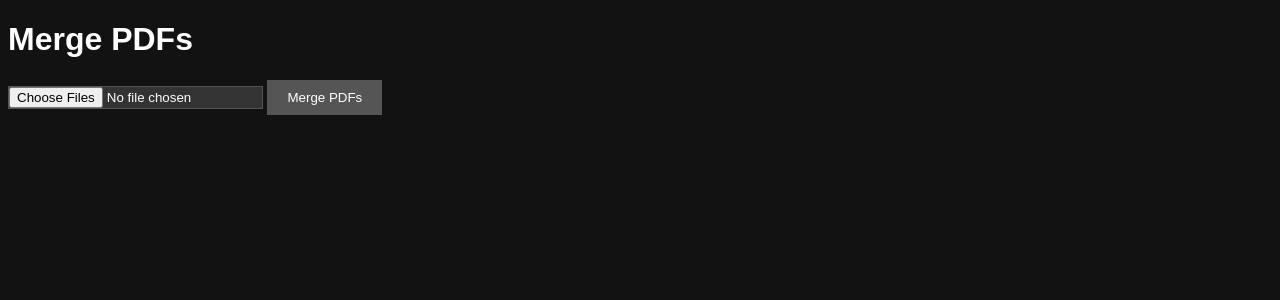
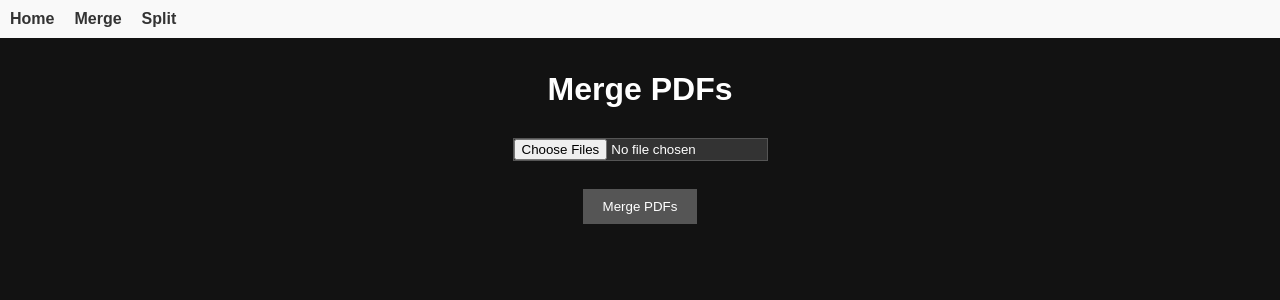
Before and after one commit to mariorht/PDF_tools, a FastAPI app: page /merge in a window 1280 px wide. Shown: the top 300 px of the page. Run offline with FastAPI, Linux system fonts and the light colour scheme.

Commit message:
añadida barra de navegación

```diff
--- a/src/static/style.css
+++ b/src/static/style.css
@@ -2,16 +2,51 @@ body {
     background-color: #121212;
     color: #ffffff;
     font-family: Arial, sans-serif;
+    text-align: center;
+    margin: 0; /* Elimina el margen predeterminado del cuerpo del documento */
+    padding-top: 50px; /* Añade espacio para la barra de navegación en la parte superior */
+}
+
+.navbar {
+    position: fixed; /* Fija la barra de navegación en la parte superior */
+    top: 0;
+    left: 0;
+    width: 100%; /* Ocupa todo el ancho de la pantalla */
+    background-color: #f9f9f9;
+    padding: 10px 0;
+    display: flex;
+    justify-content: flex-start; /* Alinea los elementos a la izquierda */
+}
+
+.navbar a {
+    margin: 0 10px;
+    text-decoration: none;
+    color: #333;
+    font-weight: bold;
+}
+
+.content {
+    max-width: 600px;
+    margin: 0 auto;
 }
 
 h1 {
     color: #ffffff;
+    margin-bottom: 20px;
+}
+
+form {
+    display: flex;
+    justify-content: center;
+    align-items: center;
+    flex-direction: column;
 }
 
 input[type="file"] {
     background-color: #333333;
     color: #ffffff;
     border: 1px solid #555555;
+    margin: 10px 0;
 }
 
 input[type="submit"] {
--- a/src/templates/merge.html
+++ b/src/templates/merge.html
@@ -1,17 +1,26 @@
 <!DOCTYPE html>
 <html lang="en">
+
 <head>
     <meta charset="UTF-8">
     <meta name="viewport" content="width=device-width, initial-scale=1.0">
     <link rel="stylesheet" type="text/css" href="/static/style.css">
-    <script src="/static/merge.js"></script>
     <title>Merge PDFs</title>
 </head>
+
 <body>
-    <h1>Merge PDFs</h1>
-    <form id="pdfForm" action="/merge_pdfs/" method="post" enctype="multipart/form-data">
-        <input type="file" name="pdf_files" multiple accept=".pdf">
-        <input type="submit" value="Merge PDFs">
-    </form>
+    <div class="navbar">
+        <a href="/">Home</a>
+        <a href="/merge">Merge</a>
+        <a href="/split">Split</a>
+    </div>
+    <div class="content">
+        <h1>Merge PDFs</h1>
+        <form id="pdfForm" action="/merge_pdfs/" method="post" enctype="multipart/form-data">
+            <input type="file" name="pdf_files" multiple accept=".pdf"><br>
+            <input type="submit" value="Merge PDFs">
+        </form>
+    </div>
 </body>
+
 </html>
--- a/src/templates/split.html
+++ b/src/templates/split.html
@@ -7,6 +7,11 @@
     <title>Dividir PDFs</title>
 </head>
 <body>
+    <div class="navbar">
+        <a href="/">Home</a>
+        <a href="/merge">Merge</a>
+        <a href="/split">Split</a>
+    </div>
     <h1>Dividir PDFs</h1>
     <form action="/split_pdf/" method="post" enctype="multipart/form-data">
         <input type="file" name="pdf_file" accept=".pdf" required>
```
Also changed, not shown: src/templates/index.html (+6 -4 lines).
